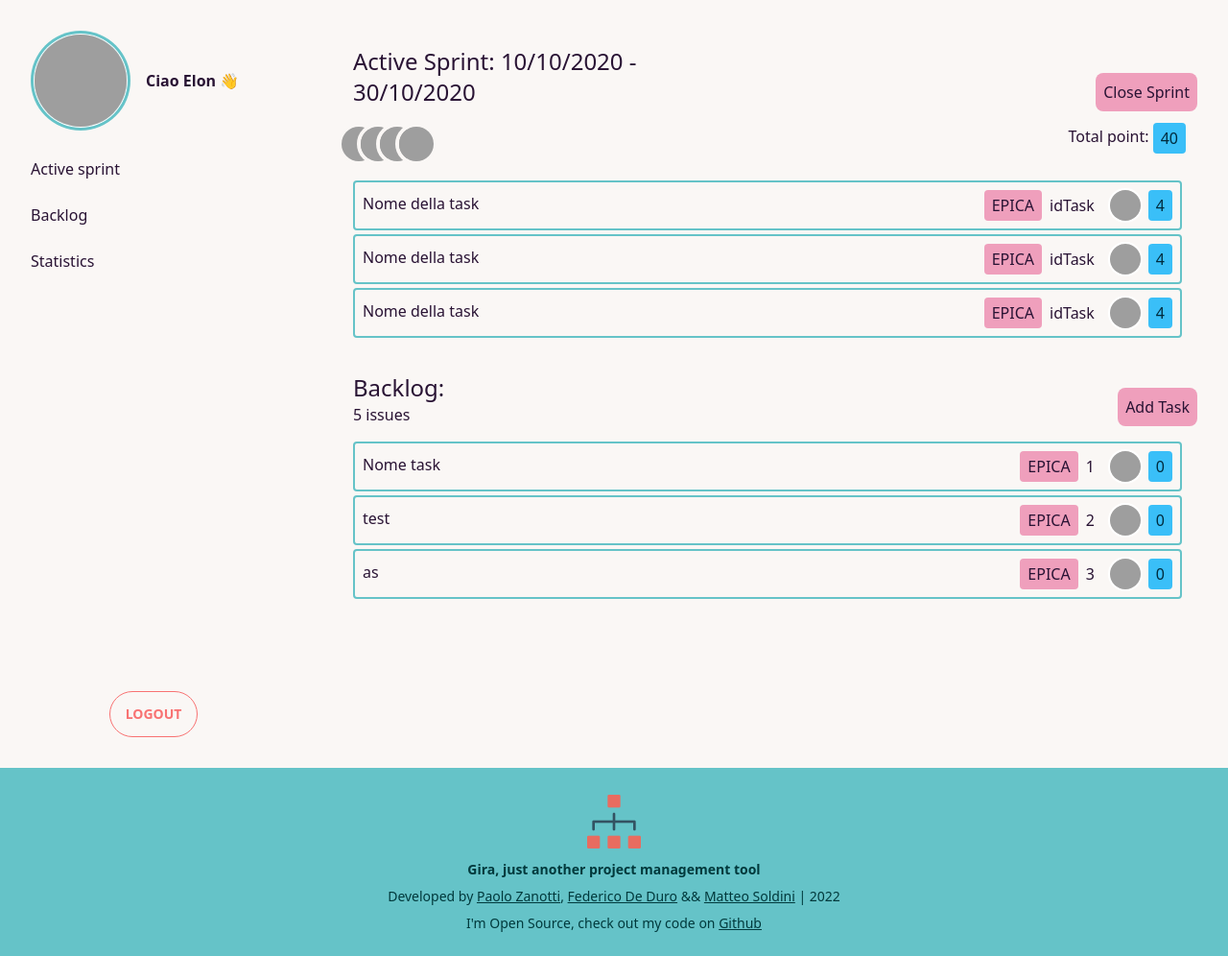
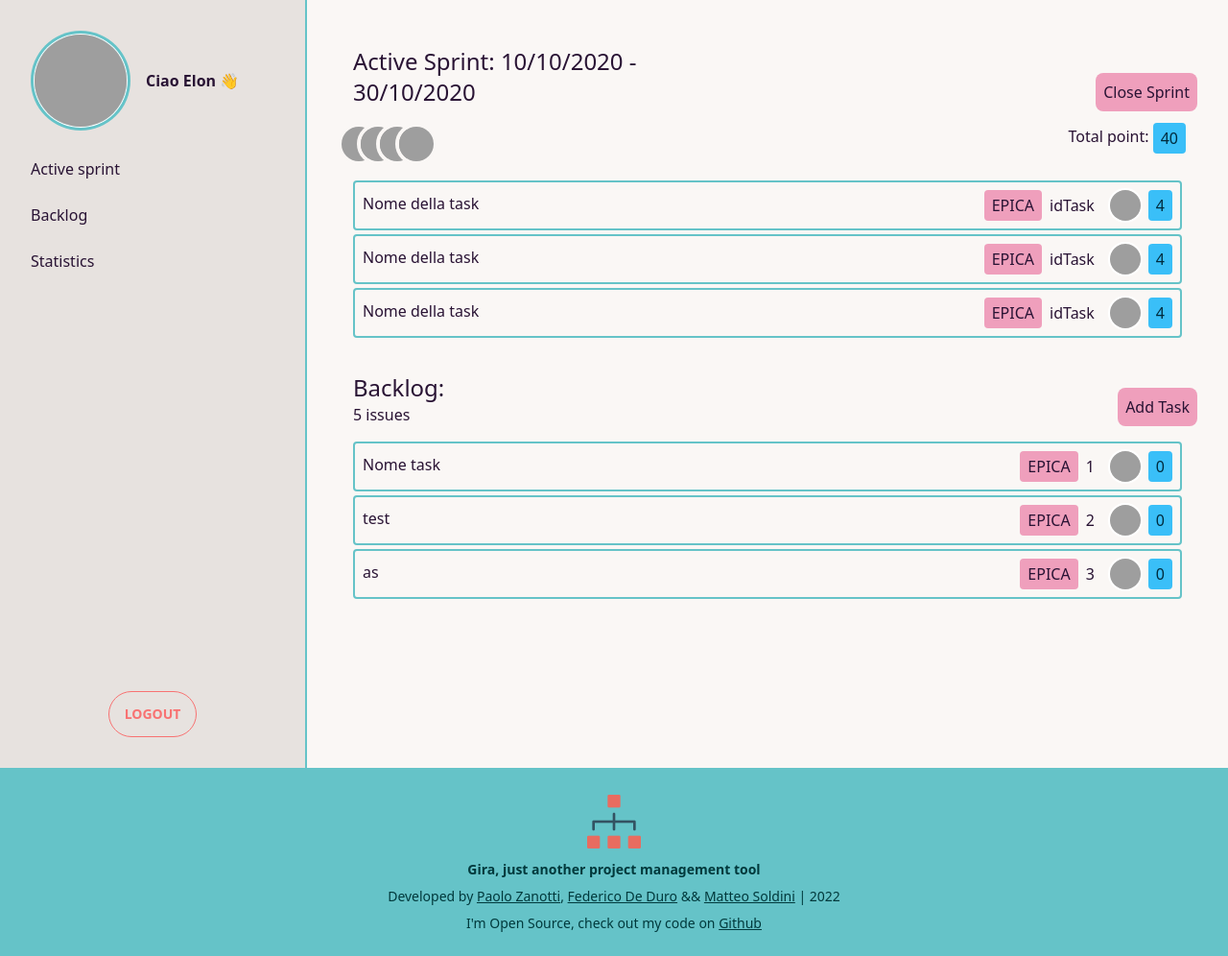
Before and after one commit to zanottipaolo/DB1-Agile, a Flask app: page /backlog in a window 1280 px wide. Shown: the whole page at 96% size. Run offline with Flask 2, Linux system fonts and the light colour scheme; data comes from the database, SQL or seed files in the repository; some libraries are stand-ins or nearby versions; grey boxes are pictures that could not be loaded.

Commit message:
🐛 re-add style sidebar

```diff
--- a/templates/base.html
+++ b/templates/base.html
@@ -57,12 +57,12 @@
 			<div class="drawer-side">
 				<label for="sidebar" class="drawer-overlay"></label>
 				<div
-					class="p-4 overflow-y-auto w-80 bg-base-100 text-base-content flex flex-col"
+					class="p-4 overflow-y-auto w-80 bg-base-300 border-r-2 border-primary flex flex-col"
 				>
 					<!-- Avatar profile -->
 					<div class="avatar">
 						<div
-							class="w-24 rounded-full m-5 ring ring-primary ring-offset-1 hover:ring-offset-4 transition duration-500 ease-in-out"
+							class="w-24 rounded-full m-5 ring ring-primary ring-offset-1 hover:ring-offset-4 transition duration-300 ease-in-out"
 						>
 							<a href="#">
 								<img src="https://api.lorem.space/image/face?hash=92310" />
```
